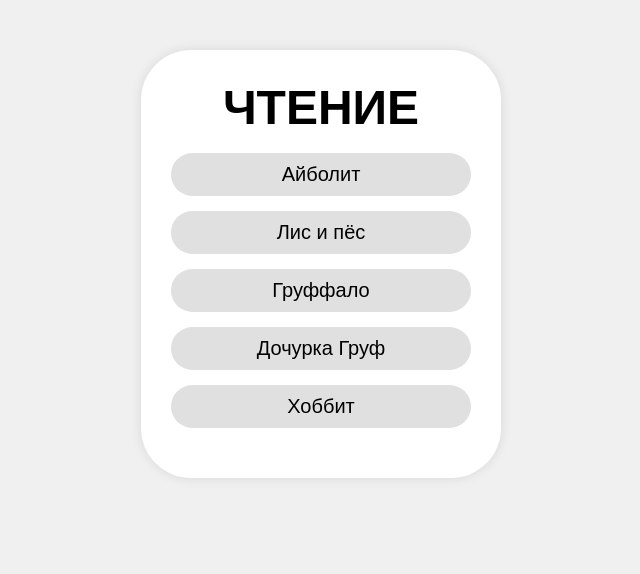
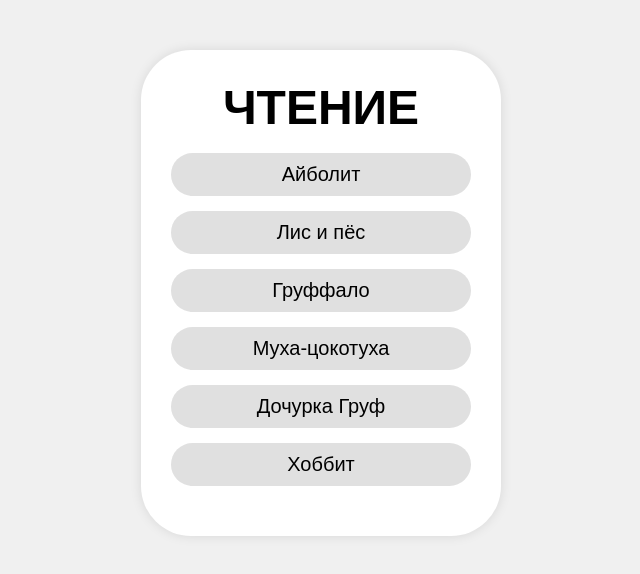
Before and after one commit to autizm6kola-art/chitalka, a React (Create React App) app: page / in a window 1280 px wide. Shown: the top 574 px of the page, without its empty margins (319-959 px from the left). Built offline with nearby package versions, Linux system fonts and the light colour scheme.

Commit message:
муха

```diff
--- a/src/modules.js
+++ b/src/modules.js
@@ -3,6 +3,7 @@
   { id: 3, name: "Айболит", url: "https://autizm6kola-art.github.io/cht_aybolit" },
   { id: 6, name: "Лис и пёс", url: "https://autizm6kola-art.github.io/lis_i_pes" },
   { id: 9, name: "Груффало", url: "https://autizm6kola-art.github.io/cht_gruffalo" },
+  { id: 8, name: "Муха-цокотуха", url: "https://autizm6kola-art.github.io/mucha_g" },
   { id: 12, name: "Дочурка Груф", url: "https://autizm6kola-art.github.io/gruffalo_doch" },
   { id: 15, name: "Хоббит", url: "https://autizm6kola-art.github.io/hobbit2/" }
 ];
```
